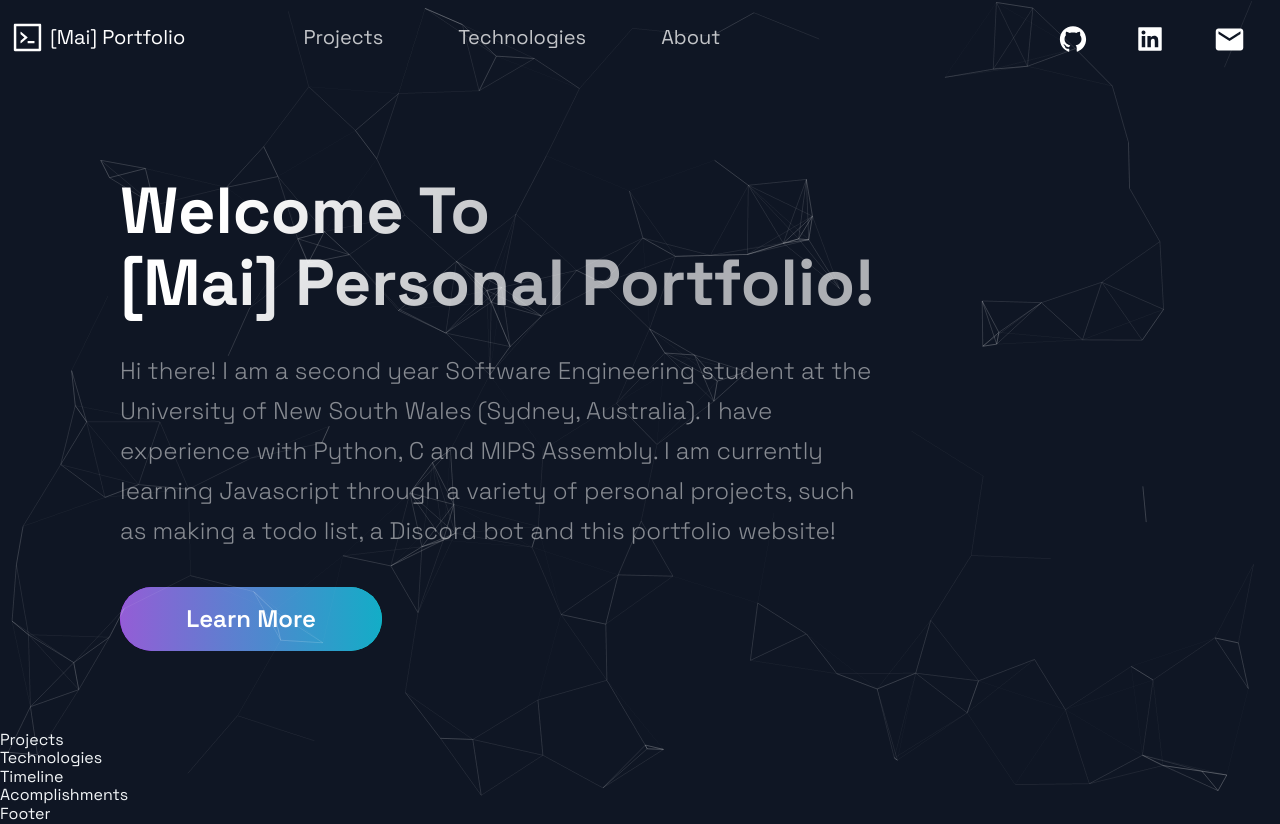
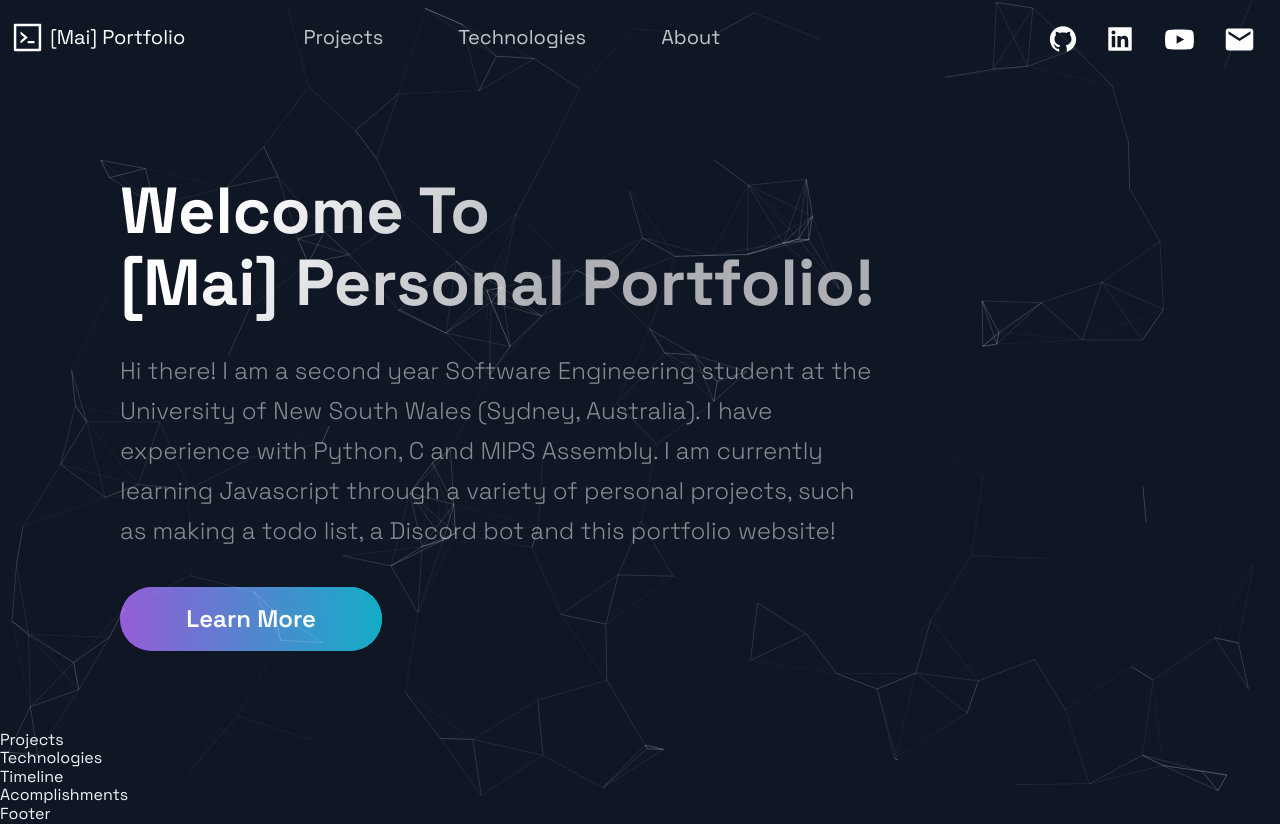
Before and after one commit to anjerraa/Portfolio-Website, a Next.js app: page / in a window 1280 px wide. Built offline with nearby package versions, Linux system fonts and the light colour scheme.

Commit message:
Added a social icon that is linked to Youtube

```diff
--- a/src/components/Header/Header.js
+++ b/src/components/Header/Header.js
@@ -2,7 +2,7 @@
 import Link from 'next/link';
 import React from 'react';
 // Allow us to use icon presets.
-import { AiOutlineCode, AiFillGithub, AiFillLinkedin, AiOutlineMail } from 'react-icons/ai';
+import { AiOutlineCode, AiFillGithub, AiFillLinkedin, AiFillYoutube } from 'react-icons/ai';
 import { MdMail } from 'react-icons/md';
 // Premade header styles.
 import { Container, Span, Div1, Div2, Div3, NavLink, SocialIcons } from './HeaderStyles';
@@ -46,6 +46,9 @@ const Header = () =>  (
       <SocialIcons href="https://www.linkedin.com/in/mai-ngoc-pham/">
         <AiFillLinkedin size="3rem"/>
       </SocialIcons>
+      <SocialIcons href="https://www.youtube.com/c/Anjerraa">
+        <AiFillYoutube size="3.3rem"/>
+      </SocialIcons>
       <SocialIcons href="mailto:angellapham240@gmail.com">
         <MdMail size="3.3rem"/>
       </SocialIcons>
```
